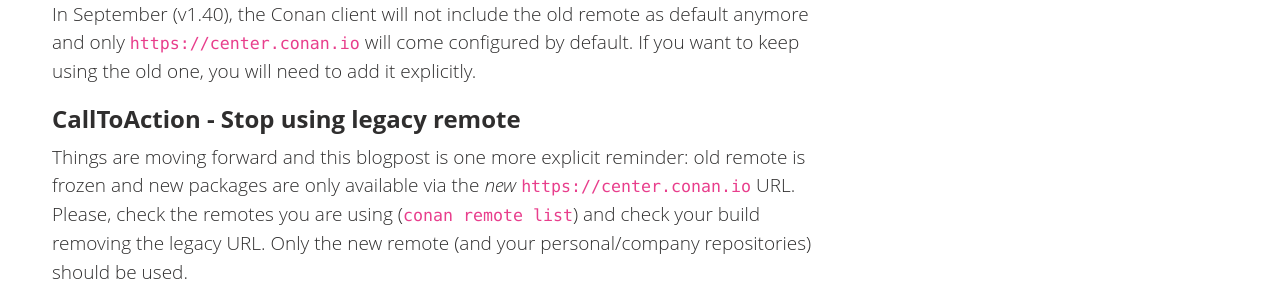
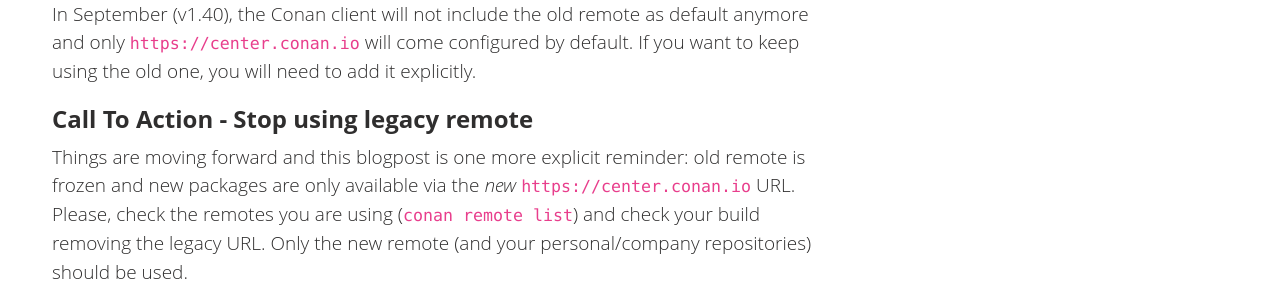
Before and after one commit to conan-io/conan-io.github.io, a Jekyll site: the page built from _posts/2021-09-03-conancenter-declare-bintray-obsolete.markdown, in a window 1280 px wide. Shown: the part 911-1211 px from the top of the page. Built offline with Jekyll 4.4.1, drawn with Linux system fonts in a browser that asks for light colours; comment, search, counter and statistics services are not loaded.

Commit message:
full Call To Action

```diff
--- a/_posts/2021-09-03-conancenter-declare-bintray-obsolete.markdown
+++ b/_posts/2021-09-03-conancenter-declare-bintray-obsolete.markdown
@@ -32,7 +32,7 @@ In September (v1.40), the Conan client will not include the old remote as defaul
 only `https://center.conan.io` will come configured by default. If you want to keep using the old
 one, you will need to add it explicitly.
 
-## CallToAction - Stop using legacy remote
+## Call To Action - Stop using legacy remote
 
 Things are moving forward and this blogpost is one more explicit reminder: old remote is frozen
 and new packages are only available via the _new_ `https://center.conan.io` URL. Please, check
```
